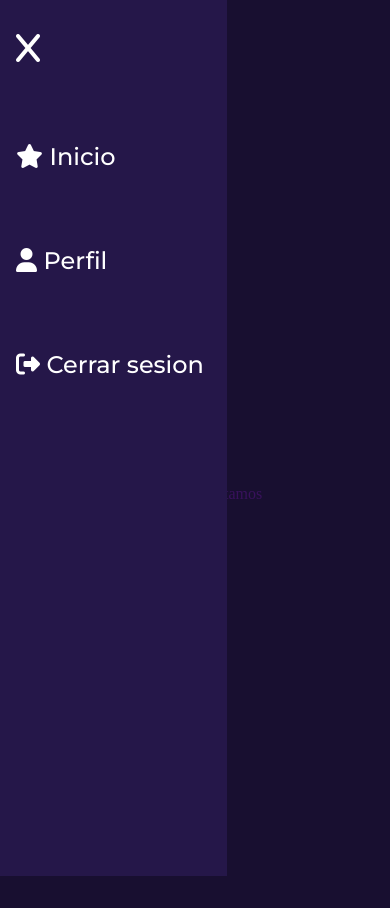
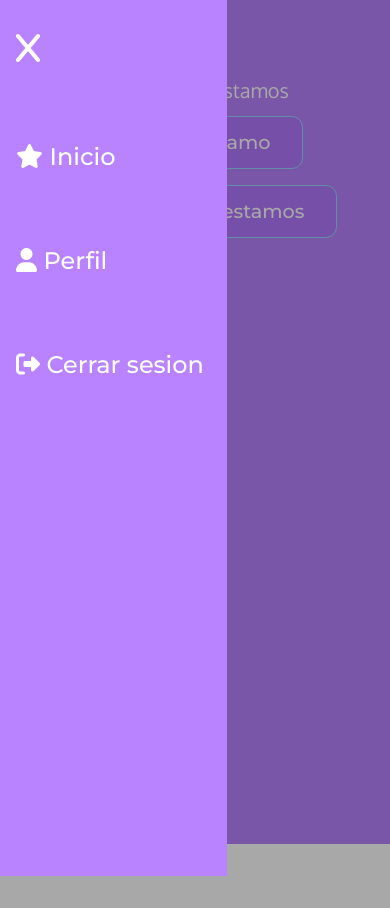
Before and after one commit to Sxnty/FastCash, a plain HTML site: page admin.html in a window 390 px wide. Both pictures are taken after a click on the icon 30 px from the left and 32 px from the top of the page. After the commit the page ends 844 px from the top, so only its background shows below. Drawn offline with Linux system fonts and the light colour scheme.

Commit message:
changed color palette

```diff
--- a/admin.html
+++ b/admin.html
@@ -8,6 +8,7 @@
     <title>FastCash</title>
   </head>
   <body>
+    <div class="wrapper">
       <header class="header--secondary">
         <i class="fa-solid fa-bars " id="open-menu"></i>
         <div class="header__menu" id="burger-menu">
@@ -28,9 +29,13 @@
           </ul>
         </div>
       </header>
-    <main class="hero">
-      <section class="hero__admin">
-        <h2>Bienvenido Administrador</h2>
+    </div>
+    <main class="hero--admin">
+      <section class="admin">
+        <p>
+          Gestionar
+           prestamos
+        </p>
         <a href="">Crear prestamo</a>
         <a href="">Historial de prestamos</a>
       </section>
--- a/main.js
+++ b/main.js
@@ -113,17 +113,17 @@ function testLogin() {
     }
   }
 } */
-let burger = document.querySelector("#open-menu")
-burger.addEventListener('click', test)
-let closeMenu = document.querySelector("#close-menu")
-closeMenu.addEventListener('click', test2)
-function test() {
-  let menu = document.querySelector(".header__menu")
-  menu.classList.add('active')
-  console.log("Xd")
+const openMenu = () => {
+  let menu = document.querySelector(".header__menu");
+  menu.classList.add("active");
 }
-function test2() {
-  let menu = document.querySelector(".header__menu")
-  menu.classList.remove('active')
-  console.log("Xd")
+const closeMenu = () => {
+  let menu = document.querySelector(".header__menu");
+  menu.classList.remove("active");
 }
+
+let burger = document.querySelector("#open-menu");
+burger.addEventListener("click", openMenu);
+
+let close = document.querySelector("#close-menu");
+close.addEventListener("click", closeMenu);
--- /dev/null
+++ b/styles/_partials/_admin.scss
@@ -0,0 +1,25 @@
+.hero--admin {
+  background-color: $base-color;
+  height: 100vh;
+  display: flex;
+  flex-direction: column;
+  text-align: center;
+  justify-content: start;
+  .admin {
+    padding: 5rem 0;
+    gap: 1rem;
+    display: flex;
+    flex-direction: column;
+    text-align: center;
+    p {
+      line-height: 1.25rem;
+      margin: auto;
+      font-family: $secondary-font;
+      color: white;
+      font-size: 1.25rem;
+    }
+    a {
+      @include secondary-button;
+    }
+  }
+}
--- a/styles/_partials/_header.scss
+++ b/styles/_partials/_header.scss
@@ -4,7 +4,7 @@
     place-content: center;
     position: absolute;
     width: 100%;
-/*     background-color: $base-color; */
+    background-color: $base-color;
     a {
         font-family: 'Montserrat', sans-serif;
         color: white;
@@ -12,9 +12,12 @@
     }
 
 }
+.wrapper {
+    position: relative;
+}
 .header--secondary {
     display: flex;
-    position: relative;
+    position: absolute;
     flex-direction: column;
     background-color: $base-color;
     a,i {
@@ -41,7 +44,7 @@
 }
 .header__menu {
     transition: all 250ms;
-    position: absolute;
+    position: fixed;
     background-color: $base-color;
     width: 50%;
     height: 100vh;
--- a/styles/_partials/_login.scss
+++ b/styles/_partials/_login.scss
@@ -1,18 +1,19 @@
-.hero {
+.hero--login {
   background-color: $base-color;
   height: 100vh;
   padding: 0 1rem;
   display: flex;
   flex-direction: column;
   place-content: center;
+
   .login {
-    background-color: #00000036;
+    background-color: #b983ff56;
     display: flex;
     border-radius: 0.3rem;
     padding: 1rem;
     flex-direction: column;
     box-shadow: 0px 0px 100px 15px $secondary-color;
-    border: 1px solid #25174993;
+    border: 1px solid rgba(255, 255, 255, 0.479);
     img {
       animation: login-pulse infinite alternate 1s;
       width: 40%;
@@ -42,6 +43,9 @@
         font-size: 1rem;
         color: white
       }
+      input::placeholder {
+        color: white
+      }
       button {
         @include primary-button;
 
--- a/styles/_partials/_variables.scss
+++ b/styles/_partials/_variables.scss
@@ -1,11 +1,11 @@
-$base-color: #251749;
-$secondary-color: #263159;
+$base-color: #B983FF;
+$secondary-color: #94B3FD;
 $primary-font: "Montserrat", sans-serif;
 $secondary-font: "Oxygen", sans-serif;
-$third-color: #495579;
+$third-color: #94DAFF;
 
 @mixin primary-button {
-  background-color: #2631598c;
+  background-color: #a35dff;
   padding: 1rem 2rem;
   border-radius: .7rem;
   border: 1px solid $third-color;
@@ -15,9 +15,22 @@ $third-color: #495579;
   transition: background 250ms;
   &:hover {
     background-color: $secondary-color;
-
 }
 }
+@mixin secondary-button {
+    background-color: #b379ff;
+    padding: 1rem 2rem;
+    border-radius: .7rem;
+    border: 1px solid $third-color;
+    color: white;
+    font-family: $primary-font;
+    font-size: 1.2rem;
+    transition: background 250ms;
+    margin: auto;
+    &:hover {
+      background-color: $secondary-color;
+  }
+  }
 
 @keyframes login-pulse {
     0% {
--- a/styles/main.scss
+++ b/styles/main.scss
@@ -3,3 +3,4 @@
 @import "./_partials/header";
 @import "./_partials/login";
 @import "./_partials/reset.scss";
+@import "./_partials/admin.scss";
```
Also changed, not shown: index.html (+1 -1 lines), styles/main.css, 1 other file. Lines whose indentation alone changed are shown as unchanged.
